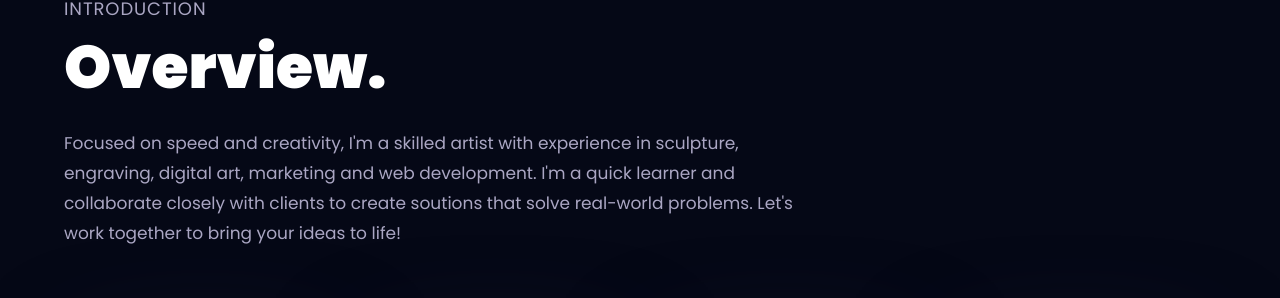
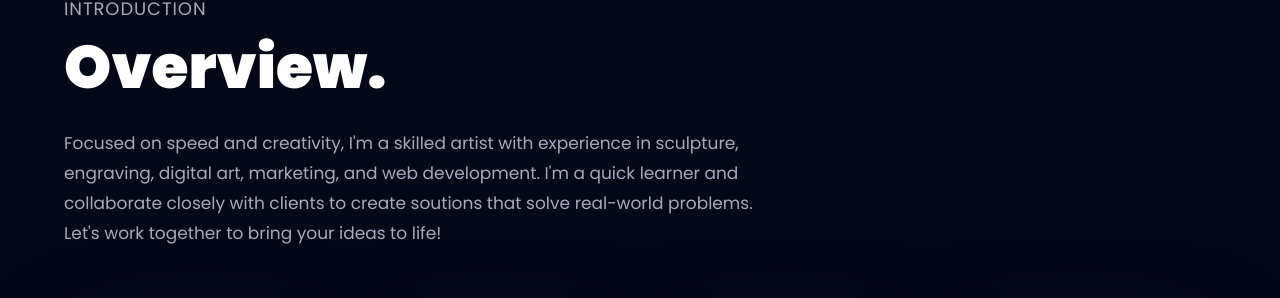
Before and after one commit to RKenny23/3d_portfolio, a React (Vite) app: page / in a window 1280 px wide. Shown: the part 893-1191 px from the top of the page. Built offline with nearby package versions, Linux system fonts and the light colour scheme.

Commit message:
small changes to about.

```diff
--- a/src/components/About.jsx
+++ b/src/components/About.jsx
@@ -44,10 +44,11 @@ const About = () => {
         className="mt-4 text-secondary text-[17px] max-w-3xl leading-[30px]"
       >
         Focused on speed and creativity, I&apos;m a skilled artist with
-        experience in sculpture, engraving, digital art, marketing and web
+        experience in sculpture, engraving, digital art, marketing, and web
         development. I&apos;m a quick learner and collaborate closely with
-        clients to create soutions that solve real-world problems. Let&apos;s
-        work together to bring your ideas to life!
+        clients to create soutions that solve real-world problems.&nbsp;
+        <br className="sm:block hidden" />
+        Let&apos;s work together to bring your ideas to life!
       </motion.p>
       <div className="mt-20  flex flex-wrap justify-center gap-10">
         {services.map((service, index) => (
--- a/src/constants/index.js
+++ b/src/constants/index.js
@@ -155,7 +155,7 @@ const experiences = [
     date: 'June 2014 - March 2020',
     points: [
       'Designing new scrollwork and artwork.',
-      'Painting finely detailed rifle stocks, handguards, pistol grips.',
+      'Painting finely detailed rifle stocks, handguards, and pistol grips.',
       'Polishing and preparing designs for laser.',
       'Setting up metal, glass, and wood parts to be laser engraved.',
     ],
```
